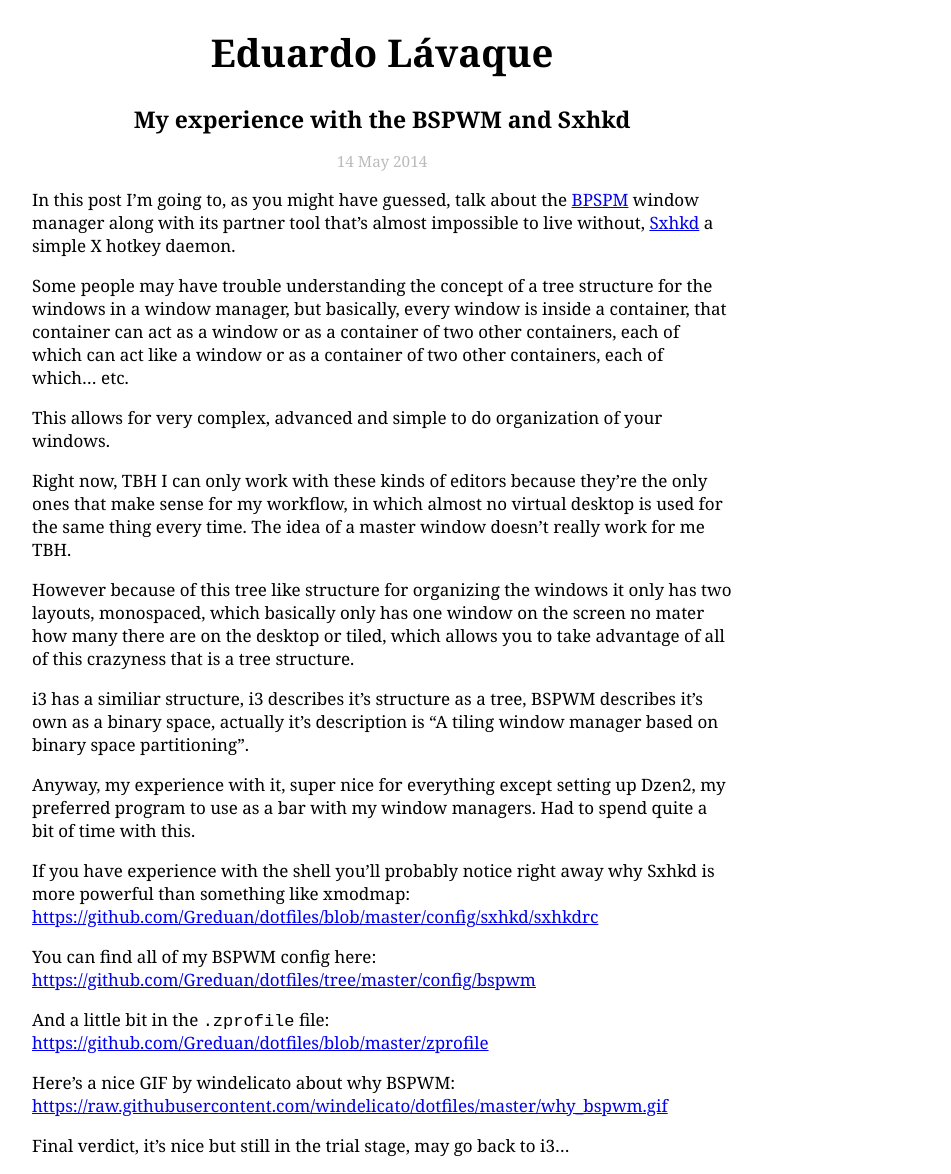
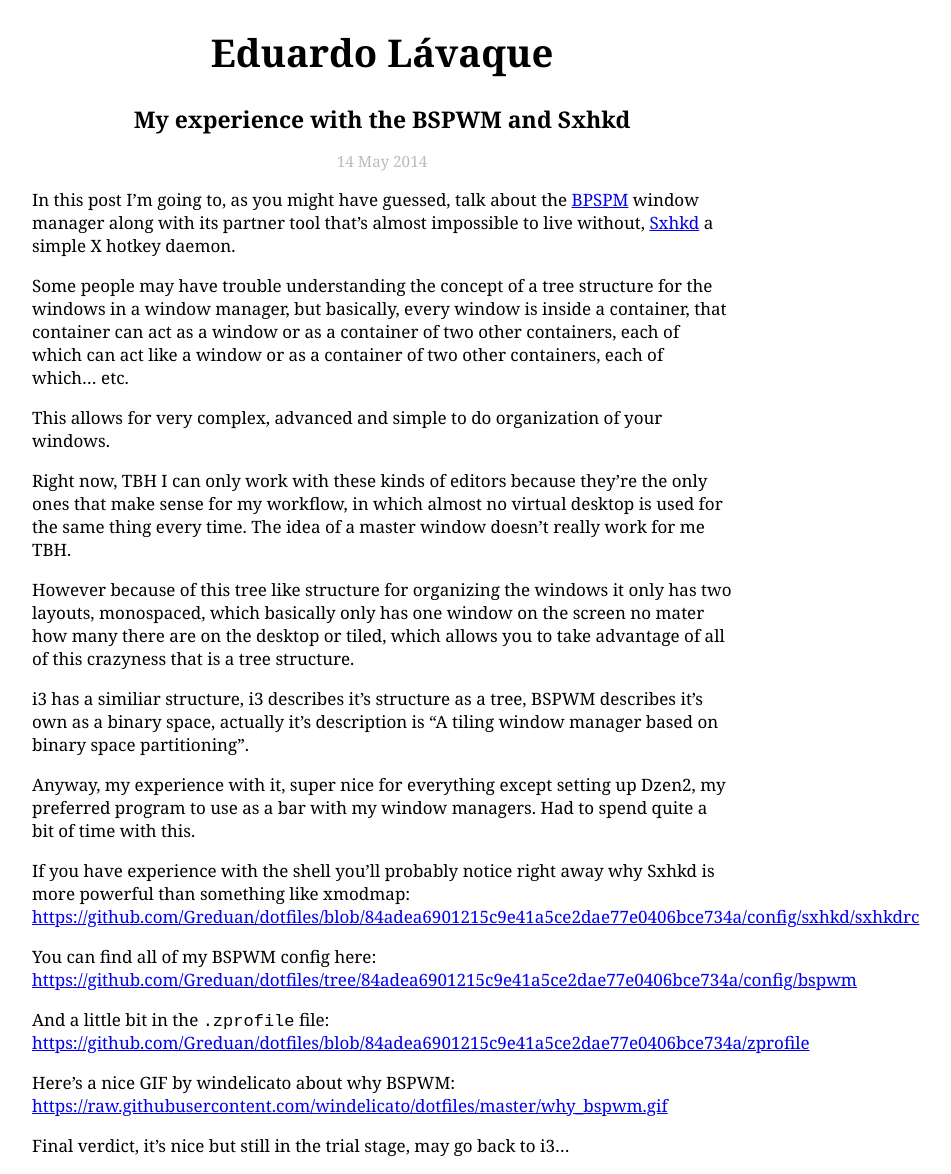
Before and after one commit to greduan/blog-content, a Jekyll site: the page built from _posts/2014-05-14-mewtbasc.md, in a window 1280 px wide. Shown: the whole page, without its empty margins (258-1209 px from the left). Built offline with Jekyll 4.4.1, drawn with Linux system fonts in a browser that asks for light colours; Markdown is read by kramdown in place of the engine named in the settings.

Commit message:
Fixed dotfiles URLs in post about BSPWM and Sxhkd

```diff
--- a/_posts/2014-05-14-mewtbasc.md
+++ b/_posts/2014-05-14-mewtbasc.md
@@ -38,13 +38,13 @@ spend quite a bit of time with this.
 
 If you have experience with the shell you'll probably notice right away why
 Sxhkd is more powerful than something like xmodmap:
-<https://github.com/Greduan/dotfiles/blob/master/config/sxhkd/sxhkdrc>
+<https://github.com/Greduan/dotfiles/blob/84adea6901215c9e41a5ce2dae77e0406bce734a/config/sxhkd/sxhkdrc>
 
 You can find all of my BSPWM config here:
-<https://github.com/Greduan/dotfiles/tree/master/config/bspwm>
+<https://github.com/Greduan/dotfiles/tree/84adea6901215c9e41a5ce2dae77e0406bce734a/config/bspwm>
 
 And a little bit in the `.zprofile` file:
-<https://github.com/Greduan/dotfiles/blob/master/zprofile>
+<https://github.com/Greduan/dotfiles/blob/84adea6901215c9e41a5ce2dae77e0406bce734a/zprofile>
 
 Here's a nice GIF by windelicato about why BSPWM:
 <https://raw.githubusercontent.com/windelicato/dotfiles/master/why_bspwm.gif>
```
